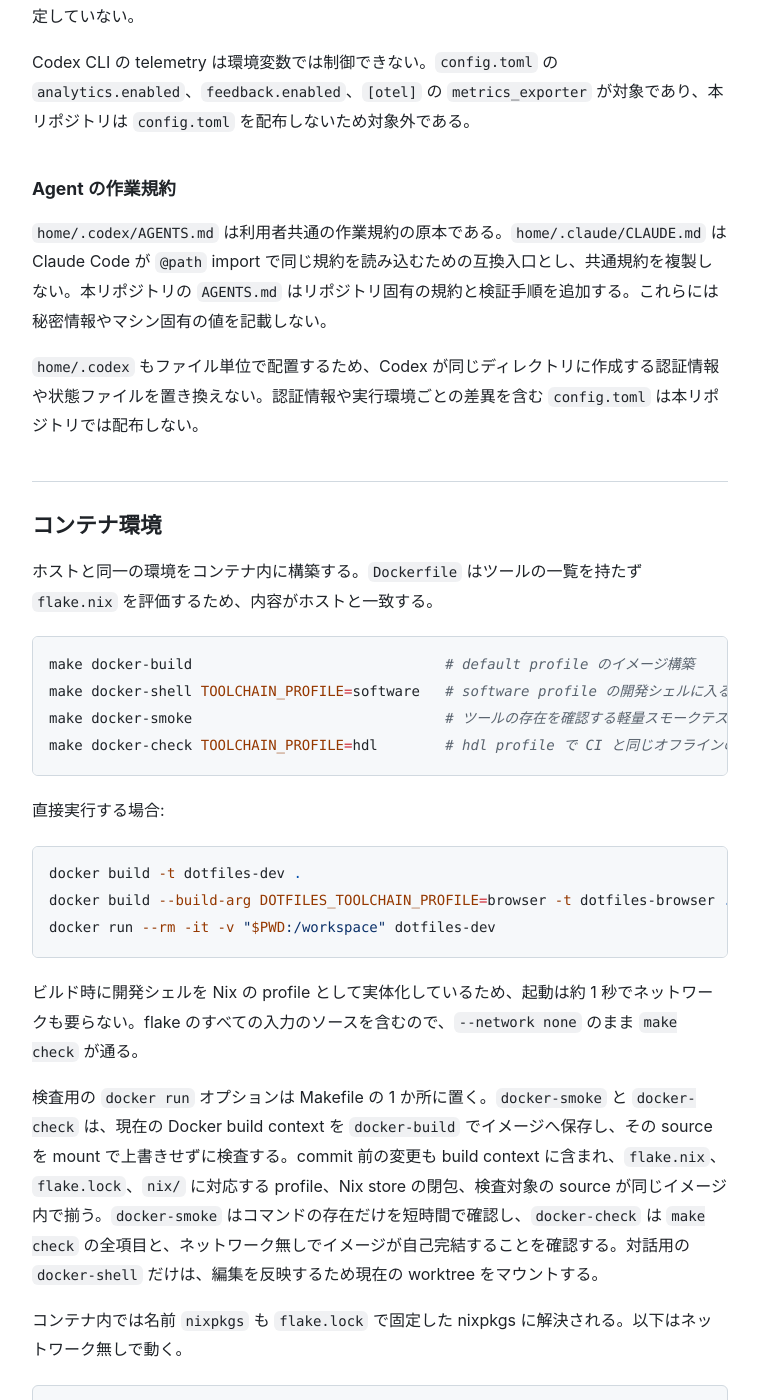
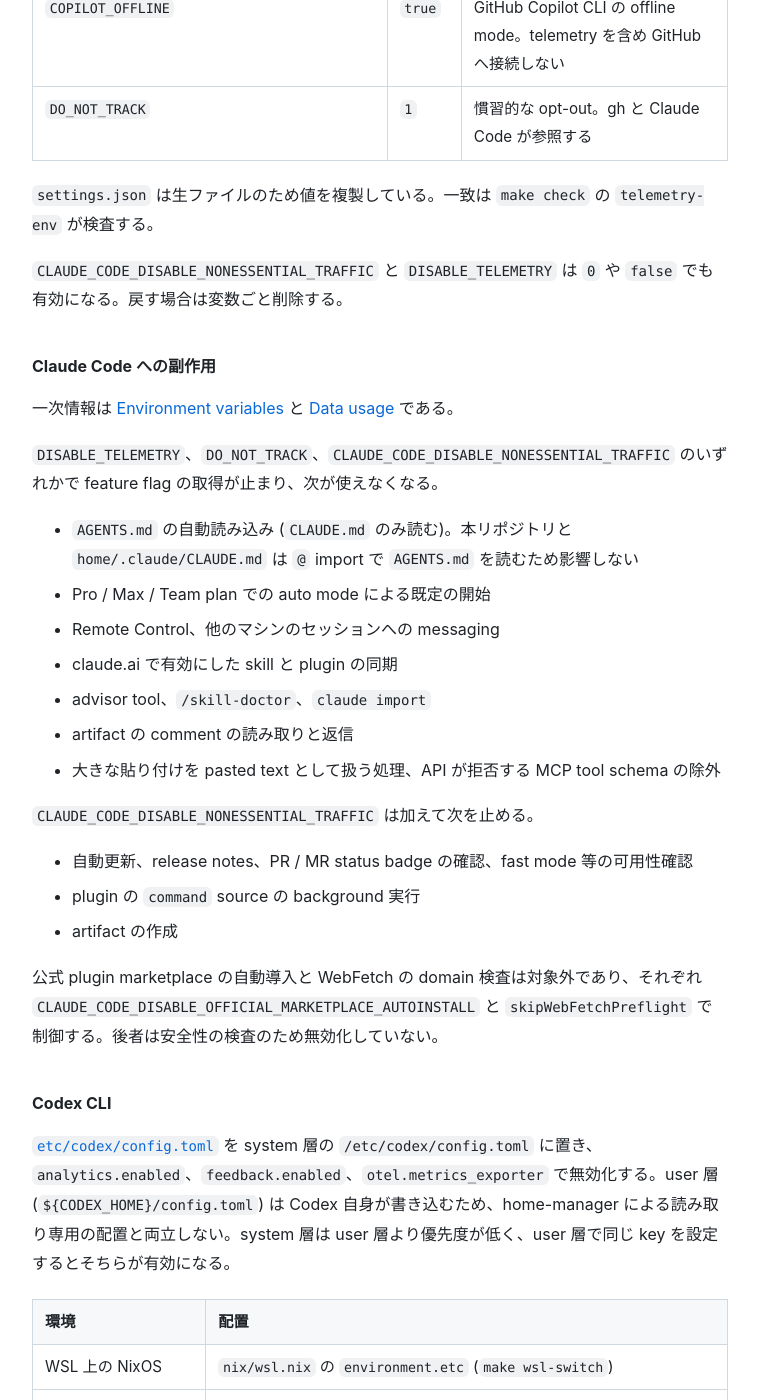
Before and after one commit to sabas0ba/dotfiles, a Jekyll site: the page built from docs/usage.md, in a window 1280 px wide and 1400 px high, scrolled down 5186 px. Shown: the whole window, without its empty margins (260-1019 px from the left). Built offline with Jekyll 4.4.1, drawn with Linux system fonts in a browser that asks for light colours; our own code applies the rules of GitHub Pages for plain Markdown files; some of the changed text lies outside the part shown.

Commit message:
feat: Codex と Copilot CLI の telemetry、Claude Code の非必須通信を無効化する
- Codex は環境変数で telemetry を制御できないため、etc/codex/config.toml を
  system 層 (/etc/codex/config.toml) に置き、analytics、feedback、metrics exporter を
  無効化する。user 層は Codex 自身が書き込むため home-manager の配置対象にしない。
  WSL 上の NixOS は environment.etc、クラウド環境の setup script 経路は
  cloud-setup.sh が配置する
- CLAUDE_CODE_DISABLE_NONESSENTIAL_TRAFFIC と COPILOT_OFFLINE を追加する
- etc/codex/config.toml の値を codex-telemetry の検査で確認する
- Claude Code の feature flag 取得停止等の副作用を文書に記載する

Co-Authored-By: Claude Opus 5.5 <noreply@anthropic.com>
Claude-Session: https://claude.ai/code/session_0147Q62Ggtu9uCdFi1ryN2aV

```diff
--- a/docs/usage.md
+++ b/docs/usage.md
@@ -99,7 +99,11 @@ Claude Code のリモート実行環境では `~/.gitconfig` をセッション
 
 ### Telemetry の無効化
 
-Claude Code と GitHub CLI の telemetry およびデータ収集を環境変数で無効化する。一覧は [`nix/telemetry.nix`](https://github.com/sabas0ba/dotfiles/blob/main/nix/telemetry.nix) が単一情報源であり、次の経路に反映する。
+Claude Code、GitHub CLI、GitHub Copilot CLI、Codex CLI の telemetry およびデータ収集を無効化する。前 3 者は環境変数、Codex は環境変数で制御できないため system 層の `config.toml` で扱う。
+
+#### 環境変数
+
+一覧は [`nix/telemetry.nix`](https://github.com/sabas0ba/dotfiles/blob/main/nix/telemetry.nix) が単一情報源であり、次の経路に反映する。
 
 | 経路 | 反映先 |
 | --- | --- |
@@ -108,7 +112,7 @@ Claude Code と GitHub CLI の telemetry およびデータ収集を環境変数
 | `nix/wsl.nix` の `environment.sessionVariables` | WSL 上の NixOS の全ユーザーのログインシェル |
 | 開発シェルと profile の環境 | `nix develop`、direnv、Docker image (entrypoint が開発シェルに入る)、`dotfiles-toolchain-info environment` |
 
-クラウド環境の Bash へは `scripts/cloud-setup.sh` が開発シェルの一部の変数だけを引き渡すため、上記の開発シェルの経路は及ばない。同スクリプトが配置する `~/.claude/settings.json` の `env` が適用される。
+クラウド環境の Bash へは `scripts/cloud-setup.sh` が開発シェルの一部の変数だけを引き渡すため、上記の開発シェルの経路は及ばない。setup script 経路では同スクリプトが配置する `~/.claude/settings.json` の `env` が適用される。フック経路は `home/` を配置しないため対象外である。
 
 | 変数 | 値 | 対象 |
 | --- | --- | --- |
@@ -116,20 +120,54 @@ Claude Code と GitHub CLI の telemetry およびデータ収集を環境変数
 | `DISABLE_ERROR_REPORTING` | `1` | Claude Code のエラー報告 |
 | `DISABLE_FEEDBACK_COMMAND` | `1` | Claude Code の `/feedback`、`/bug`、`/share` |
 | `CLAUDE_CODE_DISABLE_FEEDBACK_SURVEY` | `1` | Claude Code のセッション品質 survey と transcript 共有の確認 |
+| `CLAUDE_CODE_DISABLE_NONESSENTIAL_TRAFFIC` | `1` | Claude Code の非必須通信全体 (上記 4 項目を含む) |
 | `GH_TELEMETRY` | `false` | GitHub CLI (2.91.0 以降) の利用状況 telemetry |
-| `DO_NOT_TRACK` | `1` | 慣習的な opt-out。gh と Claude Code の survey が参照する |
+| `COPILOT_OFFLINE` | `true` | GitHub Copilot CLI の offline mode。telemetry を含め GitHub へ接続しない |
+| `DO_NOT_TRACK` | `1` | 慣習的な opt-out。gh と Claude Code が参照する |
 
 `settings.json` は生ファイルのため値を複製している。一致は `make check` の `telemetry-env` が検査する。
 
-`DISABLE_TELEMETRY` は Claude Code の Remote Control が依存する feature flag の評価も無効化する ([Data usage](https://code.claude.com/docs/en/data-usage#telemetry-services))。自動更新等を含む非必須通信全体を止める `CLAUDE_CODE_DISABLE_NONESSENTIAL_TRAFFIC` は、telemetry 以外の機能にも影響するため設定していない。
+`CLAUDE_CODE_DISABLE_NONESSENTIAL_TRAFFIC` と `DISABLE_TELEMETRY` は `0` や `false` でも有効になる。戻す場合は変数ごと削除する。
 
-Codex CLI の telemetry は環境変数では制御できない。`config.toml` の `analytics.enabled`、`feedback.enabled`、`[otel]` の `metrics_exporter` が対象であり、本リポジトリは `config.toml` を配布しないため対象外である。
+#### Claude Code への副作用
+
+一次情報は [Environment variables](https://code.claude.com/docs/en/env-vars) と [Data usage](https://code.claude.com/docs/en/data-usage#telemetry-services) である。
+
+`DISABLE_TELEMETRY`、`DO_NOT_TRACK`、`CLAUDE_CODE_DISABLE_NONESSENTIAL_TRAFFIC` のいずれかで feature flag の取得が止まり、次が使えなくなる。
+
+- `AGENTS.md` の自動読み込み (`CLAUDE.md` のみ読む)。本リポジトリと `home/.claude/CLAUDE.md` は `@` import で `AGENTS.md` を読むため影響しない
+- Pro / Max / Team plan での auto mode による既定の開始
+- Remote Control、他のマシンのセッションへの messaging
+- claude.ai で有効にした skill と plugin の同期
+- advisor tool、`/skill-doctor`、`claude import`
+- artifact の comment の読み取りと返信
+- 大きな貼り付けを pasted text として扱う処理、API が拒否する MCP tool schema の除外
+
+`CLAUDE_CODE_DISABLE_NONESSENTIAL_TRAFFIC` は加えて次を止める。
+
+- 自動更新、release notes、PR / MR status badge の確認、fast mode 等の可用性確認
+- plugin の `command` source の background 実行
+- artifact の作成
+
+公式 plugin marketplace の自動導入と WebFetch の domain 検査は対象外であり、それぞれ `CLAUDE_CODE_DISABLE_OFFICIAL_MARKETPLACE_AUTOINSTALL` と `skipWebFetchPreflight` で制御する。後者は安全性の検査のため無効化していない。
+
+#### Codex CLI
+
+[`etc/codex/config.toml`](https://github.com/sabas0ba/dotfiles/blob/main/etc/codex/config.toml) を system 層の `/etc/codex/config.toml` に置き、`analytics.enabled`、`feedback.enabled`、`otel.metrics_exporter` で無効化する。user 層 (`${CODEX_HOME}/config.toml`) は Codex 自身が書き込むため、home-manager による読み取り専用の配置と両立しない。system 層は user 層より優先度が低く、user 層で同じ key を設定するとそちらが有効になる。
+
+| 環境 | 配置 |
+| --- | --- |
+| WSL 上の NixOS | `nix/wsl.nix` の `environment.etc` (`make wsl-switch`) |
+| クラウド環境 (setup script 経路) | `scripts/cloud-setup.sh` が `/etc` へ複製する |
+| その他の home-manager 対象 | 自動では配置しない。`sudo install -D -m 0644 etc/codex/config.toml /etc/codex/config.toml` で配置する |
+
+値は `make check` の `codex-telemetry` が検査する。
 
 ### Agent の作業規約
 
 `home/.codex/AGENTS.md` は利用者共通の作業規約の原本である。`home/.claude/CLAUDE.md` は Claude Code が `@path` import で同じ規約を読み込むための互換入口とし、共通規約を複製しない。本リポジトリの `AGENTS.md` はリポジトリ固有の規約と検証手順を追加する。これらには秘密情報やマシン固有の値を記載しない。
 
-`home/.codex` もファイル単位で配置するため、Codex が同じディレクトリに作成する認証情報や状態ファイルを置き換えない。認証情報や実行環境ごとの差異を含む `config.toml` は本リポジトリでは配布しない。
+`home/.codex` もファイル単位で配置するため、Codex が同じディレクトリに作成する認証情報や状態ファイルを置き換えない。認証情報や実行環境ごとの差異を含む user 層の `config.toml` は本リポジトリでは配布しない。telemetry の無効化だけを system 層に置く ([Codex CLI](#codex-cli))。
 
 ## コンテナ環境
 
```
Also changed, not shown: docs/development.md (+1 -0 lines), docs/setup.md (+1 -0 lines), etc/codex/config.toml (added, +22 -0 lines), home/.claude/settings.json, 6 other files.
